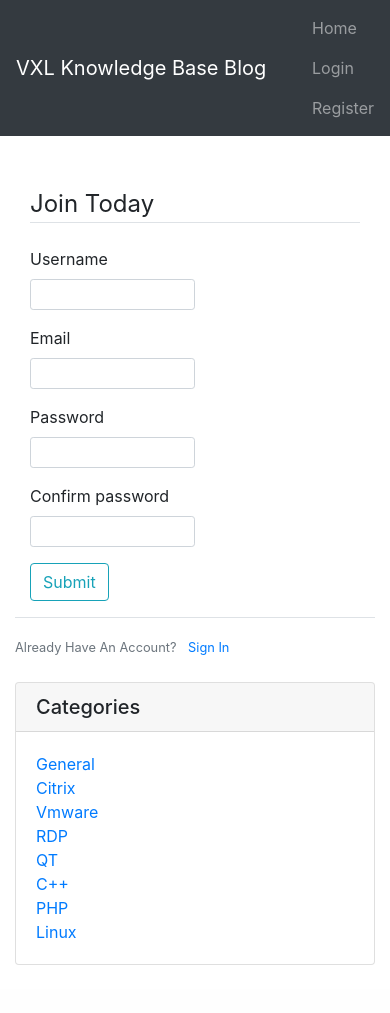
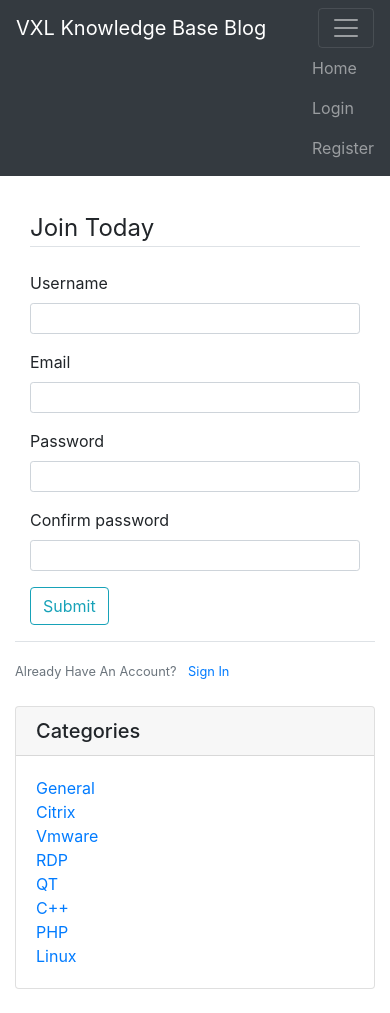
Before and after one commit to ppokhriyal/Flask-App-Blog, a Python web app: template vxlkblog/templates/register.html in a window 390 px wide. Before the commit the page ends 965 px from the top, so only its background shows below. Run offline with Jinja, Linux system fonts and the light colour scheme; the template is opened without the code that fills it: most values are stand-ins (such as "Sample title", 1, 10 or a date in 2020); one stand-in notice (Sample message) is shown; form fields are guessed from the names that the template uses; some libraries are stand-ins or nearby versions.

Commit message:
A update

```diff
--- a/vxlkblog/__init__.py
+++ b/vxlkblog/__init__.py
@@ -4,6 +4,7 @@ from flask_sqlalchemy import SQLAlchemy
 from flask_bcrypt import Bcrypt
 from flask_login import LoginManager
 from flask_mail import Mail
+from flask_mde import Mde
 
 
 
@@ -21,5 +22,6 @@ app.config['MAIL_USE_TLS'] = True
 app.config['MAIL_USERNAME'] = os.environ.get('EMAIL_USER')
 app.config['MAIL_PASSWORD'] = os.environ.get('EMAIL_PASS')
 mail = Mail(app)
+mde = Mde(app)
 
 from vxlkblog import routes
--- a/vxlkblog/models.py
+++ b/vxlkblog/models.py
@@ -43,7 +43,7 @@ class Post(db.Model):
 	#category = db.relationship('Category',backref=db.backref('posts',lazy=True))
 
 	def __repr__(self):
-		return f"Post('{self.title}','{self.date_posted}','{self.category}')"
+		return f"Post('{self.title}','{self.date_posted}','{self.content}','{self.category}')"
 
 #class Category(db.Model):
 #	id = db.Column(db.Integer,primary_key=True)
--- a/vxlkblog/templates/account.html
+++ b/vxlkblog/templates/account.html
@@ -13,7 +13,7 @@
         		<fieldset class="form-group">
             		<legend class="border-bottom">Account Info</legend>
         		</fieldset>
-        		<div class="form-group w-50">
+        		<div class="form-group w-30">
           			{{ form.username.label(class="form-control-label") }}
           				{% if form.username.errors %}
             				{{ form.username(class="form-control form-control-sm col-sm is-invalid") }}
@@ -27,7 +27,7 @@
           			{% endif %}
         		</div>
 
-        		<div class="form-group w-50">
+        		<div class="form-group w-30">
           			{{ form.email.label(class="form-control-label") }}
           				{% if form.email.errors %}
             				{{ form.email(class="form-control form-control-sm col-sm is-invalid") }}
--- a/vxlkblog/templates/index.html
+++ b/vxlkblog/templates/index.html
@@ -14,8 +14,8 @@
       				<small class="text-secondary">
                 <a href="{{ url_for('user_posts',username=post.author.username) }}">{{ post.author.username }}</a> | Posted on {{ post.date_posted.strftime('%d-%m-%Y') }} | Category <a href="{{ url_for('category',catgname=post.category)}}"><span class="badge badge-pill badge-warning">{{ post.category }}</a></span>
               </small>
-
-      				<p class="text-justify mt-3 pt-2 border-top">{{ post.content }}</p>
+      				<p class="text-justify mt-3 pt-2 border-top">
+              {{ post.content }}</p>
     			</div>
   			</div>
 		{% endfor %}
--- a/vxlkblog/templates/layout.html
+++ b/vxlkblog/templates/layout.html
@@ -1,6 +1,8 @@
 <!DOCTYPE html>
 <html>
 <head>
+{{mde.css}}
+{{mde.js}}
 	<!-- Required meta tags -->
     <meta charset="utf-8">
     <meta name="viewport" content="width=device-width, initial-scale=1, shrink-to-fit=no">
@@ -23,6 +25,9 @@
 	<nav class="navbar navbar-expand-sm bg-dark navbar-dark fixed-top">
   	<!-- Brand/logo -->
   		<a class="navbar-brand" href="#">VXL Knowledge Base Blog</a>
+      <button class="navbar-toggler" type="button" data-toggle="collapse" data-target="#navbarSupportedContent" aria-controls="navbarSupportedContent" aria-expanded="false" aria-label="Toggle navigation">
+    <span class="navbar-toggler-icon"></span>
+  </button
   	<!-- Links -->
   		<ul class="navbar-nav ml-auto">
 
@@ -51,11 +56,11 @@
         {% endif %}
 	</nav>
 	<div class="container pt-4 mt-5">
-		<div class="col-md-10 mx-auto">
+		<div>
 			{% with messages = get_flashed_messages(with_categories=true) %}
 				{% if messages %}
 					{% for category,message in messages %}
-						<div class="alert alert-{{ category }} alert-dismissible">
+						<div class="alert alert-{{ category }} alert-dismissible col-lg-12">
 							<button type="button" class="close" data-dismiss="alert">&times;</button>
 							{{ message }}
 						</div>
@@ -109,6 +114,6 @@
     <script src="https://ajax.googleapis.com/ajax/libs/jquery/3.4.1/jquery.min.js"></script>
   	<script src="https://cdnjs.cloudflare.com/ajax/libs/popper.js/1.14.7/umd/popper.min.js"></script>
   	<script src="https://maxcdn.bootstrapcdn.com/bootstrap/4.3.1/js/bootstrap.min.js"></script>
-
+    <script src="https://cdn.jsdelivr.net/gh/google/code-prettify@master/loader/run_prettify.js"></script>
 </body>
 </html>
--- a/vxlkblog/templates/login.html
+++ b/vxlkblog/templates/login.html
@@ -6,7 +6,7 @@
         <fieldset class="form-group">
             <legend class="border-bottom display-5">Log In</legend>
         </fieldset>
-        <div class="form-group w-50">
+        <div class="form-group w-30">
           {{ form.email.label(class="form-control-label") }}
           {% if form.email.errors %}
             {{ form.email(class="form-control form-control-sm col-sm is-invalid",placeholder="@vxlsoftware.com") }}
@@ -20,7 +20,7 @@
           {% endif %}
         </div>
 
-        <div class="form-group w-50">
+        <div class="form-group w-30">
           {{ form.password.label(class="form-control-label") }}
           {% if form.password.errors %}
             {{ form.password(class="form-control form-control-sm col-sm is-invalid") }}
--- a/vxlkblog/templates/register.html
+++ b/vxlkblog/templates/register.html
@@ -6,7 +6,7 @@
         <fieldset class="form-group">
             <legend class="border-bottom display-5">Join Today</legend>
         </fieldset>
-        <div class="form-group w-50">
+        <div class="form-group w-30">
           {{ form.username.label(class="form-control-label") }}
           {% if form.username.errors %}
             {{ form.username(class="form-control form-control-sm col-sm is-invalid") }}
@@ -20,7 +20,7 @@
           {% endif %}
         </div>
 
-        <div class="form-group w-50">
+        <div class="form-group w-30">
           {{ form.email.label(class="form-control-label") }}
           {% if form.email.errors %}
             {{ form.email(class="form-control form-control-sm col-sm is-invalid") }}
@@ -34,7 +34,7 @@
           {% endif %}
         </div>
 
-        <div class="form-group w-50">
+        <div class="form-group w-30">
           {{ form.password.label(class="form-control-label") }}
           {% if form.password.errors %}
             {{ form.password(class="form-control form-control-sm col-sm is-invalid") }}
@@ -48,7 +48,7 @@
           {% endif %}
         </div>
 
-        <div class="form-group w-50">
+        <div class="form-group w-30">
           {{ form.confirm_password.label(class="form-control-label") }}
           {% if form.confirm_password.errors %}
             {{ form.confirm_password(class="form-control form-control-sm col-sm is-invalid") }}
```
Also changed, not shown: vxlkblog/forms.py (+6 -3 lines), vxlkblog/routes.py (+16 -4 lines), vxlkblog/templates/create_post.html (+6 -4 lines), vxlkblog/site.db.
